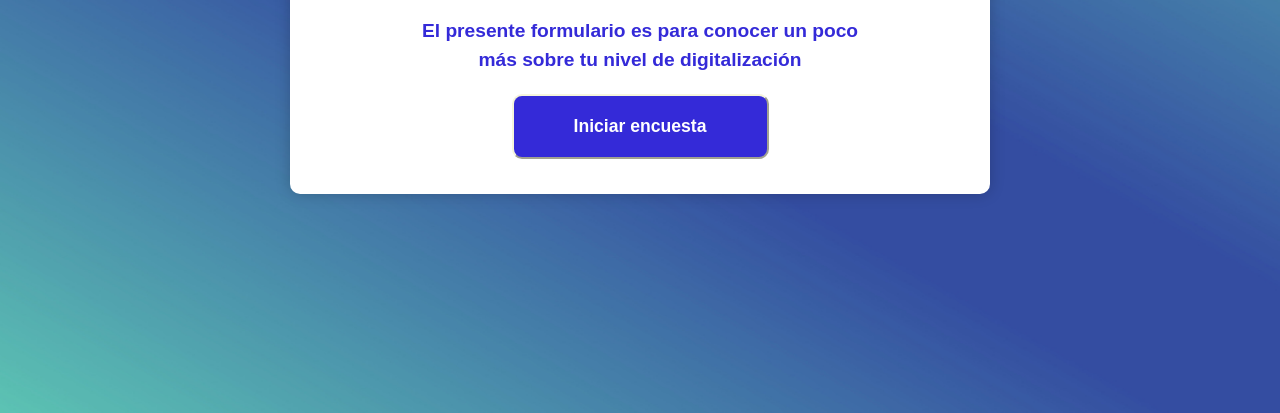
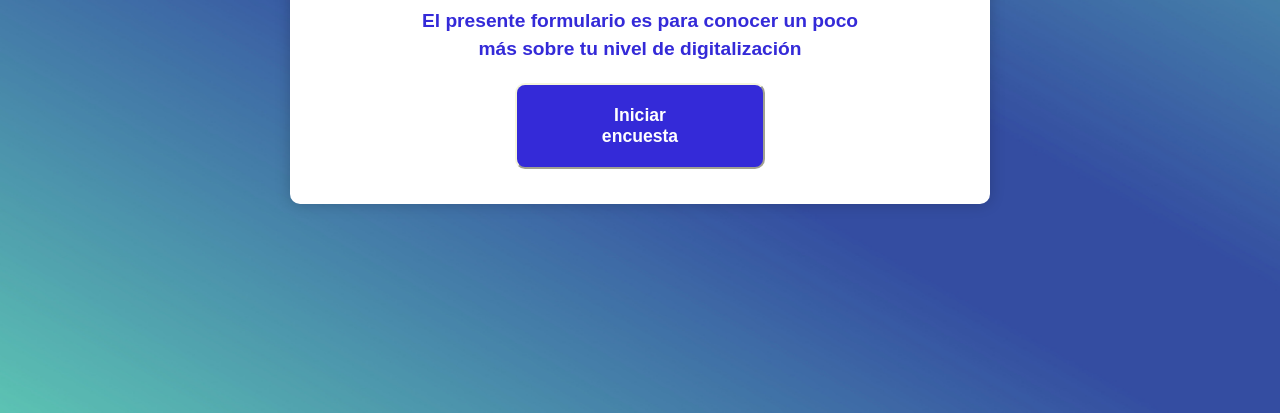
Before and after one commit to producePeru/encuesta, a plain HTML site: page index.html in a window 1280 px wide. Shown: the part 387-800 px from the top of the page. Drawn offline with Linux system fonts and the light colour scheme.

Commit message:
Mlalaalaaaa

```diff
--- a/style.css
+++ b/style.css
@@ -81,9 +81,8 @@ body {
         height: auto;
         color: white;
         background-color: #342AD8;
-        border-color: #F5F5DC;
         display: block;
-        margin: 0px 200px;
+        margin: 0px 210px;
     }
 
     .btn-primary {
```
